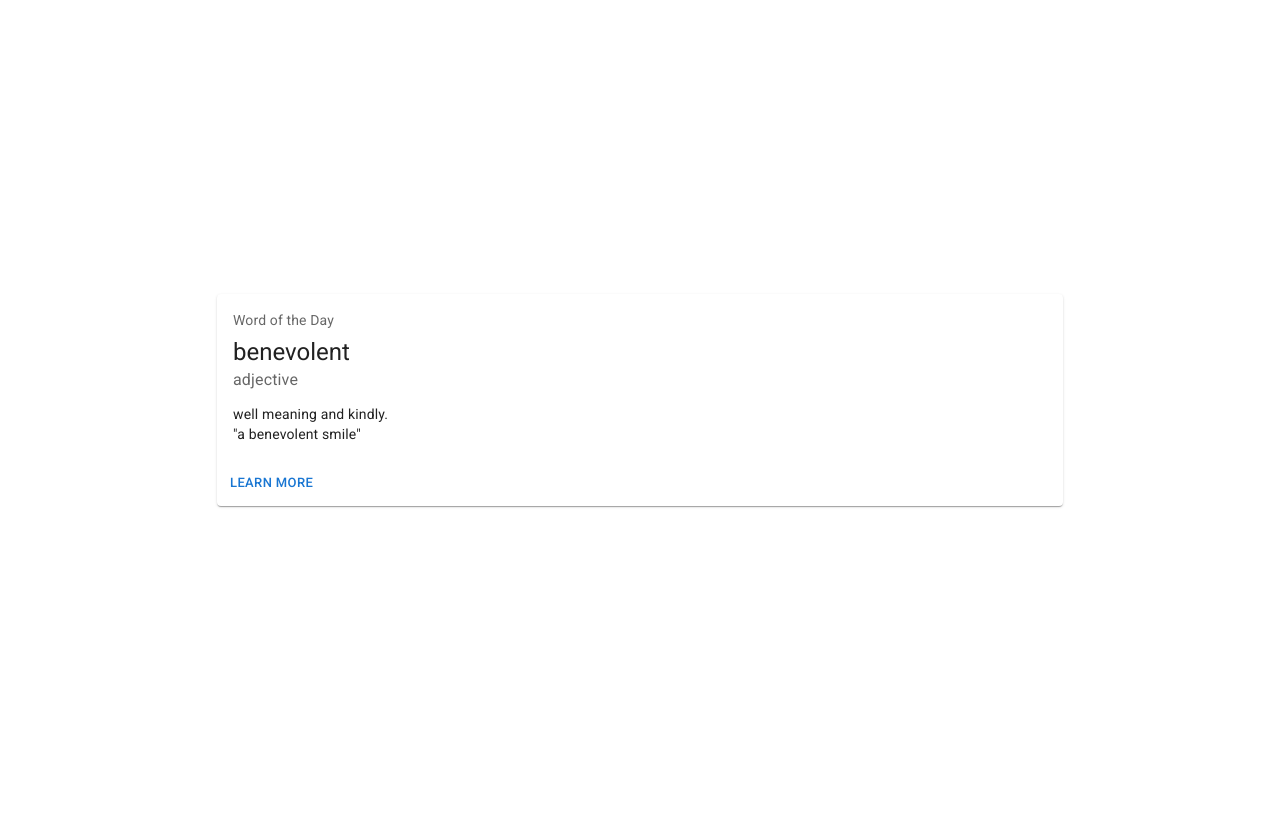
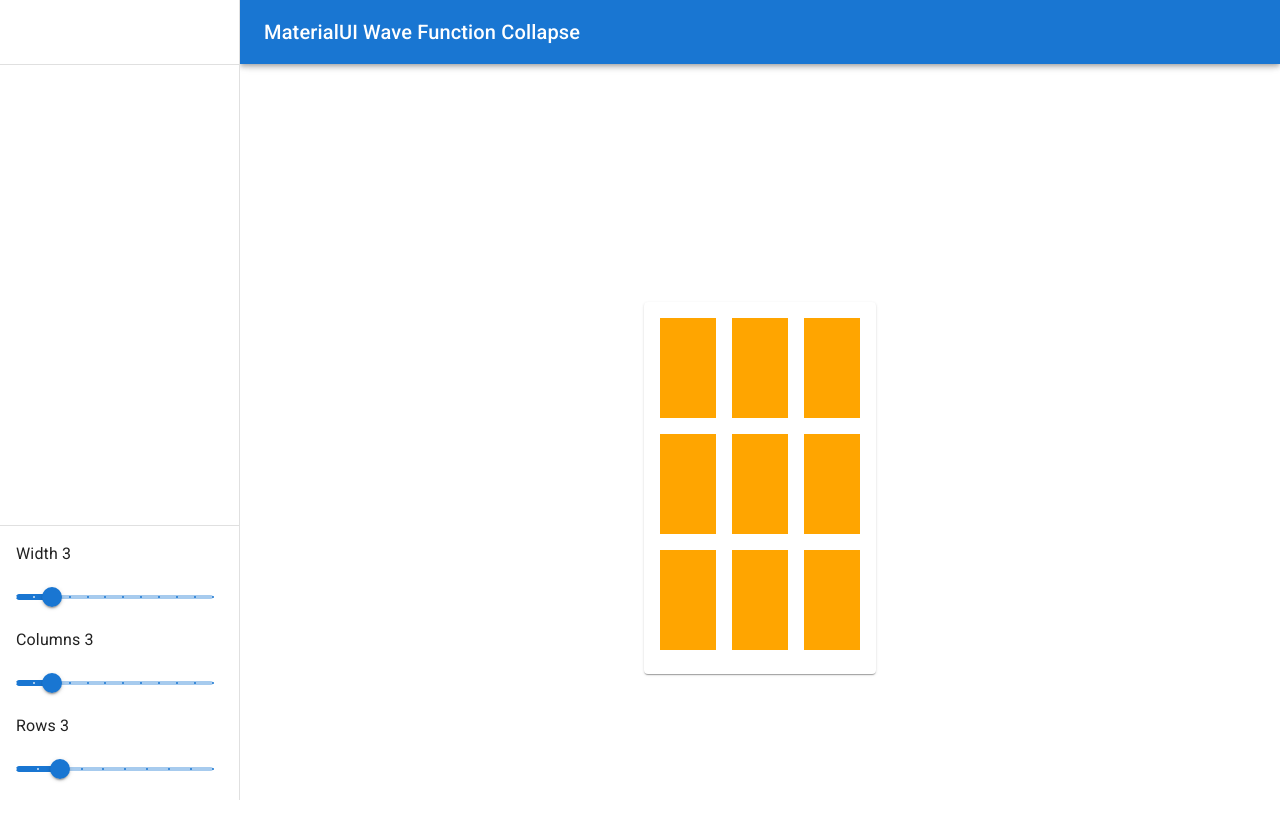
Before and after one commit to uturet/react_mui_wfc, a React (Create React App) app: page / in a window 1280 px wide. Shown: the top 820 px of the page. Built offline with nearby package versions, Linux system fonts and the light colour scheme.

Commit message:
Create Environment

```diff
--- a/src/App.tsx
+++ b/src/App.tsx
@@ -1,14 +1,99 @@
 import React from 'react';
-import Card from '@mui/material/Card';
-import CardActions from '@mui/material/CardActions';
-import CardContent from '@mui/material/CardContent';
-import Button from '@mui/material/Button';
-import Typography from '@mui/material/Typography';
-import {Grid, Box} from '@mui/material';
+import {
+  Grid,
+  Box,
+  Typography,
+  AppBar,
+  Toolbar,
+  IconButton,
+  Divider,
+  List,
+  ListItem,
+  ListItemButton,
+  ListItemIcon,
+  ListItemText,
+} from '@mui/material';
+import Card from './Card';
+import Drawer from './Drawer';
+import {CardProvider} from './CardContext';
+const drawerWidth = 240;
 
 function App() {
   return (
-    <Box sx={{display: 'flex', width: '100%', height: '100vh'}}>
+    <CardProvider>
+      <Box sx={{display: 'flex', height: '100vh'}}>
+        <AppBar
+          position="fixed"
+          sx={{
+            width: {sm: `calc(100% - ${drawerWidth}px)`},
+            ml: {sm: `${drawerWidth}px`},
+          }}
+        >
+          <Toolbar>
+            <IconButton
+              color="inherit"
+              aria-label="open drawer"
+              edge="start"
+              sx={{mr: 2, display: {sm: 'none'}}}
+            >
+            </IconButton>
+            <Typography variant="h6" noWrap component="div">
+            MaterialUI Wave Function Collapse
+            </Typography>
+          </Toolbar>
+        </AppBar>
+
+        <Box
+          sx={{width: {sm: drawerWidth}, flexShrink: {sm: 0}}}
+          aria-label="mailbox folders">
+
+          <Drawer
+            variant="permanent"
+            sx={{
+              'display': {xs: 'none', sm: 'block'},
+              '& .MuiDrawer-paper': {boxSizing: 'border-box', width: drawerWidth},
+            }}
+            open
+          >
+            <div>
+              <Toolbar />
+              <Divider />
+              <List>
+                {['Inbox', 'Starred', 'Send email', 'Drafts'].map((text, index) => (
+                  <ListItem key={text} disablePadding>
+                    <ListItemButton>
+                      <ListItemIcon>
+                      </ListItemIcon>
+                      <ListItemText primary={text} />
+                    </ListItemButton>
+                  </ListItem>
+                ))}
+              </List>
+              <Divider />
+              <List>
+                {['All mail', 'Trash', 'Spam'].map((text, index) => (
+                  <ListItem key={text} disablePadding>
+                    <ListItemButton>
+                      <ListItemIcon>
+                      </ListItemIcon>
+                      <ListItemText primary={text} />
+                    </ListItemButton>
+                  </ListItem>
+                ))}
+              </List>
+            </div>
+          </Drawer>
+
+        </Box>
+
+        <Box sx={{
+          display: 'flex',
+          width: `calc(100% - ${drawerWidth}px)`,
+          minHeight: '100%',
+          height: 'fit-content',
+          marginLeft: 'auto',
+          padding: '88px 24px 24px 24px',
+        }}>
 
           <Grid
             container
@@ -17,34 +102,12 @@ function App() {
             direction="row"
             justifyContent="center"
             alignItems="center">
-        <Grid item xs={12} md={7} lg={8}>
-
-          <Card sx={{minWidth: 275}}>
-            <CardContent>
-              <Typography sx={{fontSize: 14}} color="text.secondary" gutterBottom>
-          Word of the Day
-              </Typography>
-              <Typography variant="h5" component="div">
-          benevolent
-              </Typography>
-              <Typography sx={{mb: 1.5}} color="text.secondary">
-          adjective
-              </Typography>
-              <Typography variant="body2">
-          well meaning and kindly.
-                <br />
-                {'"a benevolent smile"'}
-              </Typography>
-            </CardContent>
-            <CardActions>
-              <Button size="small">Learn More</Button>
-            </CardActions>
-          </Card>
-        </Grid>
+            <Card/>
           </Grid>
         </Box>
 
-
+      </Box>
+    </CardProvider>
   );
 }
 
--- /dev/null
+++ b/src/Card.tsx
@@ -0,0 +1,38 @@
+import React from 'react';
+import {
+  Card as MUICard,
+  CardContent,
+  Grid,
+} from '@mui/material';
+import {useCard} from './CardContext';
+
+
+const Filler = () => <div style={{width: '100%', height: '100px', backgroundColor: 'orange'}}/>;
+
+const Card = () => {
+  const [rows, cols, width] = useCard();
+  const row = new Array(cols*rows).fill((
+    <Grid item xs={12/cols}>
+      <Filler/>
+    </Grid>
+  ));
+
+  return (
+    <Grid item xs={width}>
+      <MUICard sx={{margin: 'auto'}}>
+        <CardContent>
+          <Grid
+            container
+            spacing={2}
+            direction="row"
+            justifyContent="center"
+            alignItems="center">
+            {row}
+          </Grid>
+        </CardContent>
+      </MUICard>
+    </Grid>
+  );
+};
+
+export default Card;
--- /dev/null
+++ b/src/CardContext.tsx
@@ -0,0 +1,19 @@
+import React, {createContext, useContext, useState} from 'react';
+
+const CardContext = createContext(null);
+
+const CardProvider = (props: any) => {
+  const [cols, setCols] = useState<number>(3);
+  const [rows, setRows] = useState<number>(3);
+  const [width, setWidth] = useState<number>(3);
+
+  return <CardContext.Provider value={[rows, cols, width, setRows, setCols, setWidth]} {...props}/>;
+};
+
+const useCard = ():[number, number, number, (rows: number) => void, (cols: number) => void, (rows: number) => void] => {
+  const context = useContext(CardContext);
+  if (!context) throw new Error('Not Inside the Provider');
+  return context;
+};
+
+export {useCard, CardProvider};
--- /dev/null
+++ b/src/Drawer.tsx
@@ -0,0 +1,79 @@
+import React from 'react';
+import {
+  Drawer as MUIDrawer,
+  DrawerProps,
+  Toolbar,
+  Divider,
+  List,
+  ListItem,
+  Slider,
+  Typography,
+  Box,
+} from '@mui/material';
+import {useCard} from './CardContext';
+
+const Drawer: React.FunctionComponent<DrawerProps> = (props) => {
+  const [rows, cols, width, setRows, setCols, setWidth] = useCard();
+
+  return (
+    <MUIDrawer {...props}>
+      <Box sx={{display: 'flex', flexDirection: 'column', height: '100%'}}>
+        <Toolbar />
+        <Divider />
+        <Box sx={{flexGrow: '1'}}/>
+        <Divider />
+        <List>
+          <ListItem>
+            <Typography align='center'>
+            Width {width}
+            </Typography>
+          </ListItem>
+          <ListItem>
+            <Slider
+              sx={{width: '95%'}}
+              value={width}
+              step={1}
+              marks
+              min={1}
+              max={12}
+              onChange={(e, v, a) => setWidth(v as number)} />
+          </ListItem>
+
+          <ListItem>
+            <Typography align='center'>
+            Columns {cols}
+            </Typography>
+          </ListItem>
+          <ListItem>
+            <Slider
+              sx={{width: '95%'}}
+              value={cols}
+              step={1}
+              marks
+              min={1}
+              max={12}
+              onChange={(e, v, a) => setCols(v as number)} />
+          </ListItem>
+
+          <ListItem>
+            <Typography align='center'>
+            Rows {rows}
+            </Typography>
+          </ListItem>
+          <ListItem>
+            <Slider
+              sx={{width: '95%'}}
+              value={rows}
+              step={1}
+              marks
+              min={1}
+              max={10}
+              onChange={(e, v, a) => setRows(v as number)} />
+          </ListItem>
+        </List>
+      </Box>
+    </MUIDrawer>
+  );
+};
+
+export default Drawer;
```
Lines whose indentation alone changed are shown as unchanged.
